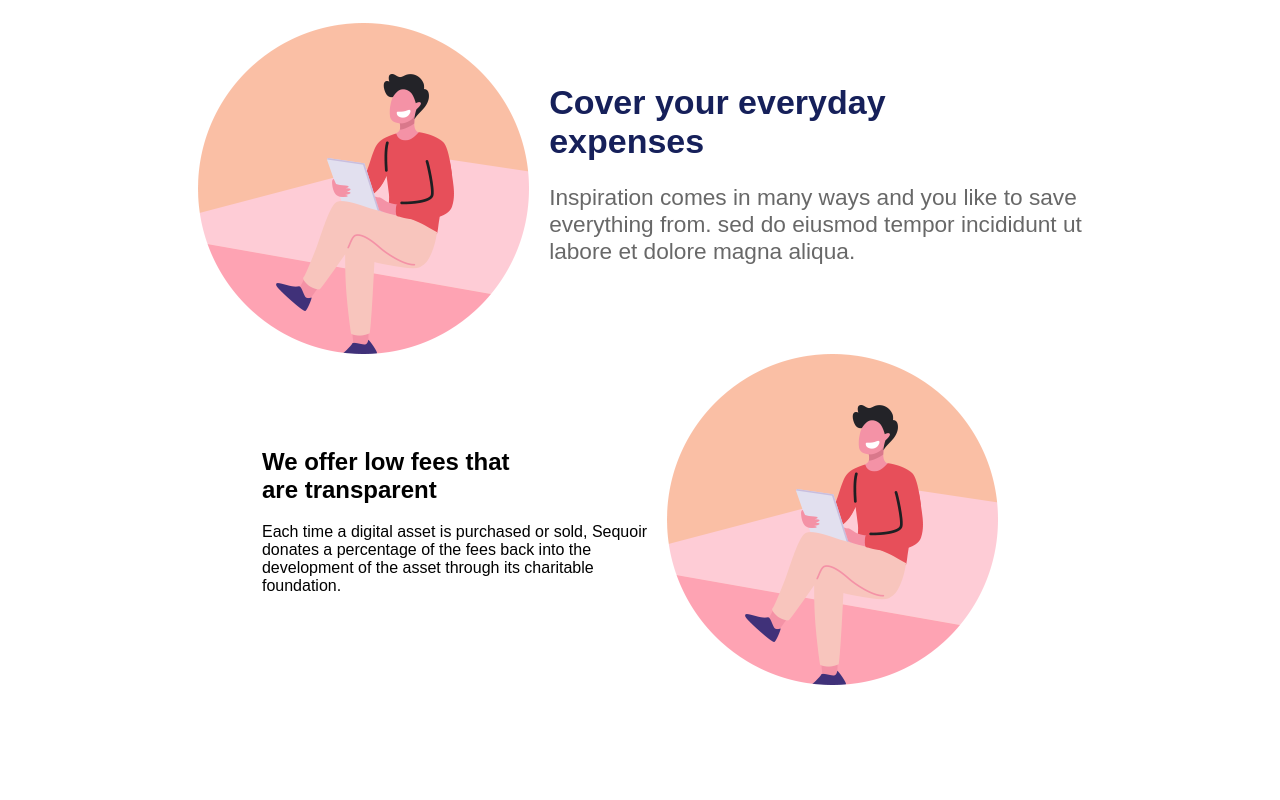
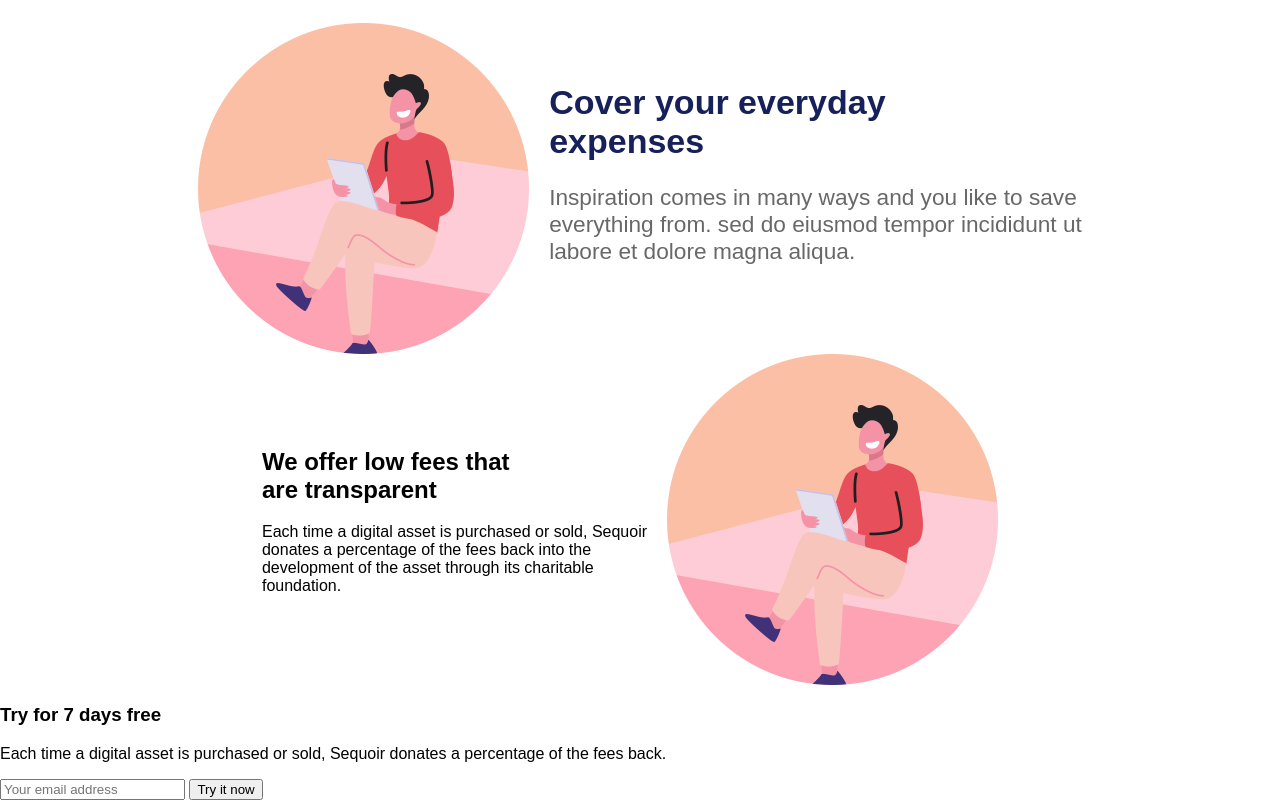
Before and after one commit to H4S0/Agency-landing-page, a plain HTML site: page index.html in a window 1280 px wide. Shown: the part 2410-3210 px from the top of the page. Before the commit the page ends 3095 px from the top, so only its background shows below. Drawn offline with nearby package versions, Linux system fonts and the light colour scheme.

Commit message:
trial section

```diff
--- a/index.html
+++ b/index.html
@@ -114,6 +114,23 @@
   </div>
 </section>
 
+<section class="trial">
+  <div class="container">
+    <div class="cta-card">
+      <h3 class="trial-tittle">Try for 7 days free</h3>
+
+      <p class="trial-text">
+        Each time a digital asset is purchased or sold, Sequoir donates a percentage of the fees back.
+      </p>
+
+      <form action="" class="trial-form">
+        <input type="email" name="email" placeholder="Your email address">
+        <button type="submit" class="btn btn-secondary">Try it now</button>
+      </form>
+    </div>
+  </div>
+</section>
+
   <script type="module" src="https://unpkg.com/ionicons@5.5.2/dist/ionicons/ionicons.esm.js"></script>
   <script nomodule src="https://unpkg.com/ionicons@5.5.2/dist/ionicons/ionicons.js"></script>
   </body>
```
